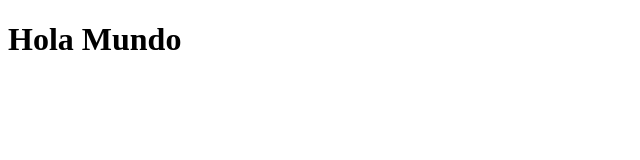
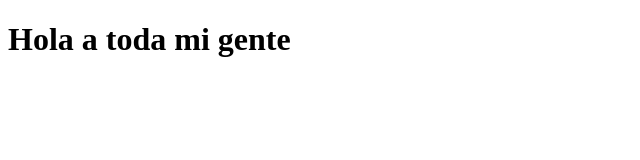
Before and after one commit to Camiihernandez/hola-mundo, a plain HTML site: page index.html in a window 1280 px wide. Shown: the whole page, without its empty margins (0-640 px from the left). Drawn offline with Linux system fonts and the light colour scheme.

Commit message:
cambios de prueba

```diff
--- a/index.html
+++ b/index.html
@@ -7,6 +7,6 @@
     <title>Document</title>
 </head>
 <body>
-    <h1>Hola Mundo</h1>
+    <h1>Hola a toda mi gente</h1>
 </body>
 </html>
```
